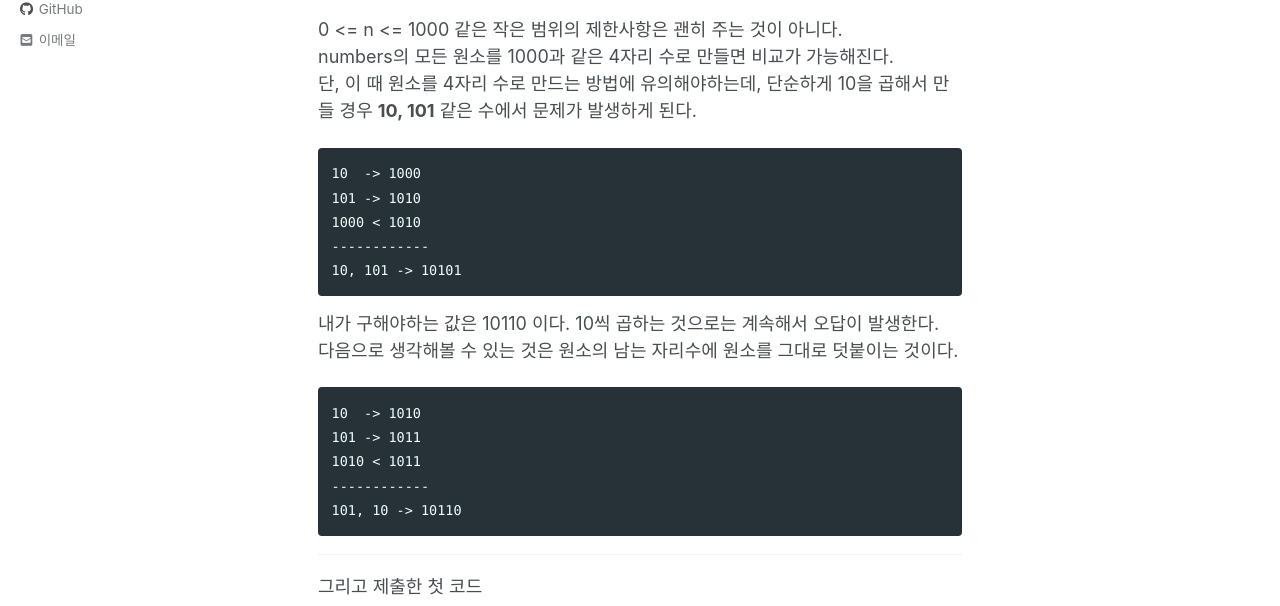
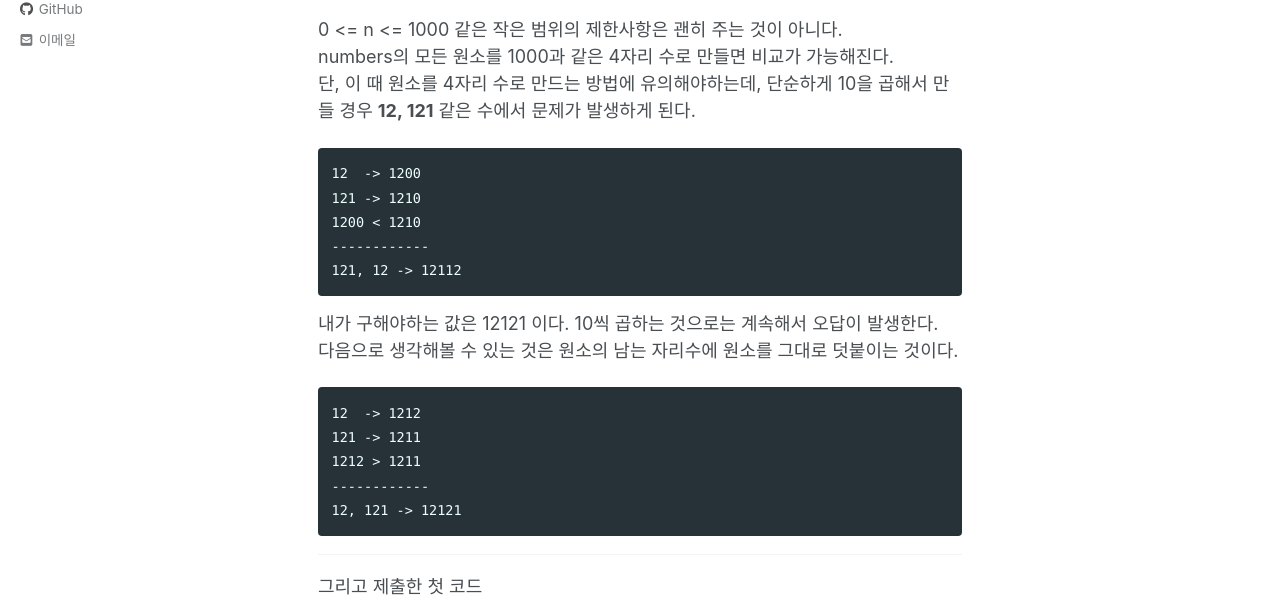
Before and after one commit to Hyeon9mak/Hyeon9mak.github.io, a Jekyll site: the page built from _posts/2020-09-17-Python-프로그래머스-가장_큰_수.md, in a window 1280 px wide and 900 px high, scrolled down 537 px. Shown: the part 160-766 px from the top of the window. Built offline with Jekyll 4.4.1, drawn with Linux system fonts in a browser that asks for light colours; cached includes are drawn as plain includes; nearby versions of some CDN libraries; comment, search, counter and statistics services are not loaded.

Commit message:
Update 2020-09-17-Python-프로그래머스-가장_큰_수.md

````diff
--- a/_posts/2020-09-17-Python-프로그래머스-가장_큰_수.md
+++ b/_posts/2020-09-17-Python-프로그래머스-가장_큰_수.md
@@ -33,23 +33,24 @@ toc_label: "[Python : 프로그래머스] 가장 큰 수"
 0 <= n <= 1000 같은 작은 범위의 제한사항은 괜히 주는 것이 아니다.
 numbers의 모든 원소를 1000과 같은 4자리 수로 만들면 비교가 가능해진다.
 단, 이 때 원소를 4자리 수로 만드는 방법에 유의해야하는데, 단순하게 10을 곱해서 만들 경우
-**10, 101** 같은 수에서 문제가 발생하게 된다.
+**12, 121** 같은 수에서 문제가 발생하게 된다.
 ```
-10  -> 1000
-101 -> 1010
-1000 < 1010
+12  -> 1200
+121 -> 1210
+1200 < 1210
 ------------
-10, 101 -> 10101
+121, 12 -> 12112
 ```
 
-내가 구해야하는 값은 10110 이다. 10씩 곱하는 것으로는 계속해서 오답이 발생한다.
+내가 구해야하는 값은 12121 이다. 10씩 곱하는 것으로는 계속해서 오답이 발생한다.
 다음으로 생각해볼 수 있는 것은 원소의 남는 자리수에 원소를 그대로 덧붙이는 것이다.
+
 ```
-10  -> 1010
-101 -> 1011
-1010 < 1011
+12  -> 1212
+121 -> 1211
+1212 > 1211
 ------------
-101, 10 -> 10110
+12, 121 -> 12121
 ```
 ---
 그리고 제출한 첫 코드
````
